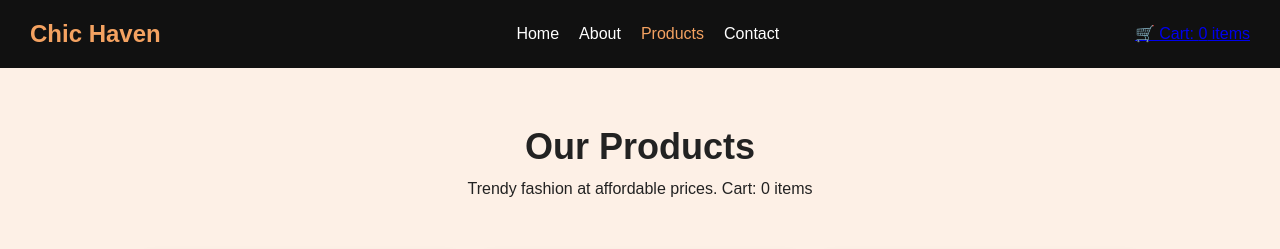
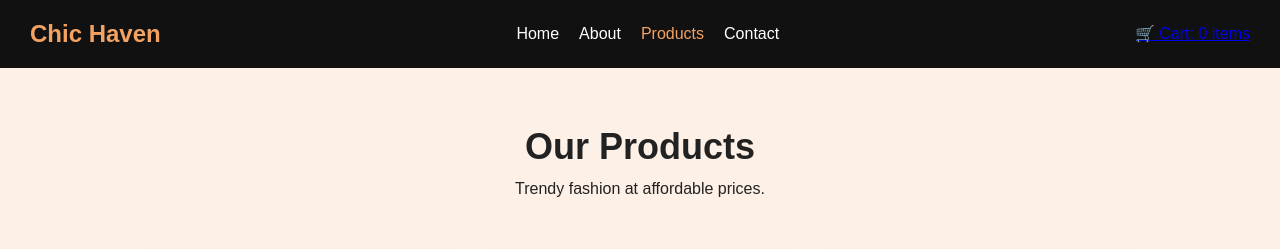
Before and after one commit to sheisdomcy/chichaven, a plain HTML site: page services.html in a window 1280 px wide. Shown: the top 249 px of the page. Drawn offline with Linux system fonts and the light colour scheme; grey boxes are pictures that could not be loaded.

Commit message:
Fix HTML formatting issues in services.html

```diff
--- a/services.html
+++ b/services.html
@@ -37,7 +37,7 @@
     <main>
         <section class="page-header">
             <h1>Our Products</h1>
-            <p>Trendy fashion at affordable prices. <span id="cartCount">Cart: 0 items</span></p>
+            <p>Trendy fashion at affordable prices.</p>
         </section>
 
         <section class="products-grid">
```
